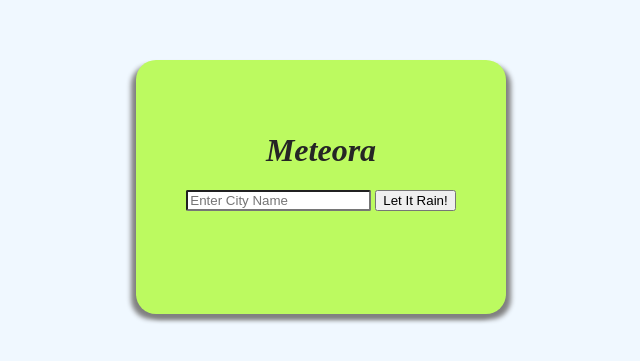
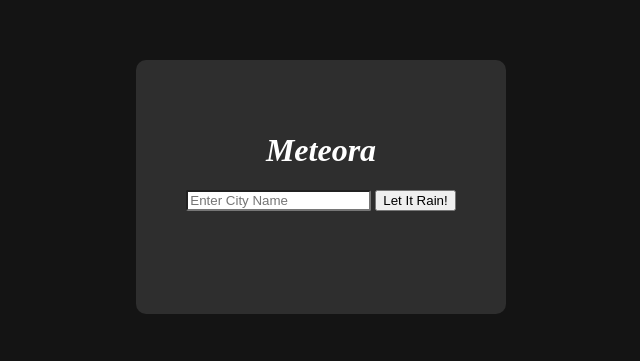
Before and after one commit to prathoseraaj/Meteora, a plain HTML site: page index.html in a window 1280 px wide. Shown: the part 213-574 px from the top of the page, without its empty margins (319-959 px from the left). Drawn offline with nearby package versions, Linux system fonts and the light colour scheme; no server answers.

Commit message:
changed the background

```diff
--- a/style.css
+++ b/style.css
@@ -1,3 +1,4 @@
+
 body{
     display: flex;
     font-style: italic;
@@ -7,8 +8,8 @@ body{
     text-align: center;
     justify-content: center;
     align-items: center;
-    background-color: aliceblue;
-    color: rgb(37, 37, 37);
+    background-color: rgb(20, 20, 20);
+    color: rgb(255, 255, 255);
 
 
 }
@@ -16,10 +17,8 @@ body{
 .container{
     text-align: center;
     padding: 50px;
-    background-color:rgb(188, 250, 96);
-    border-radius: 20px;
-    box-shadow: 5px 5px 5px gray ,
-                 -5px 5px 5px gray;
+    background-color:rgb(46, 46, 46);
+    border-radius: 10px;
 
 
 
```
